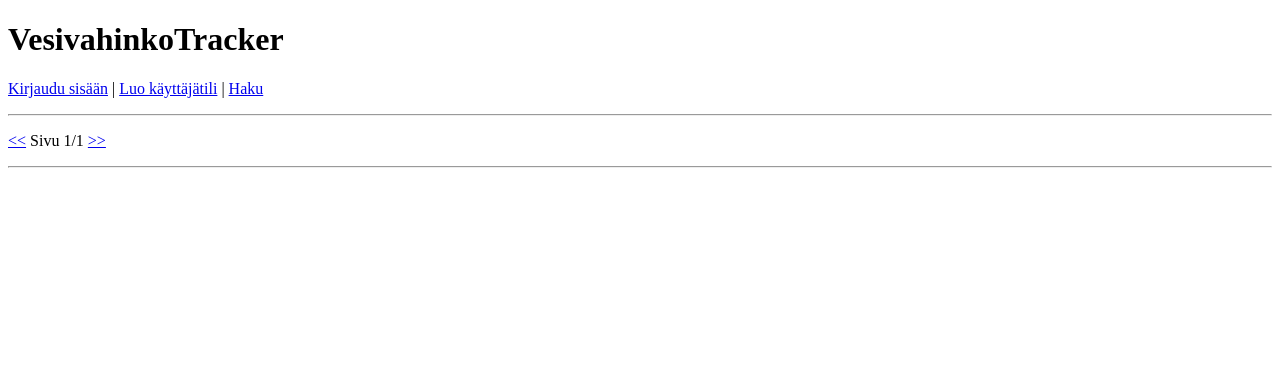
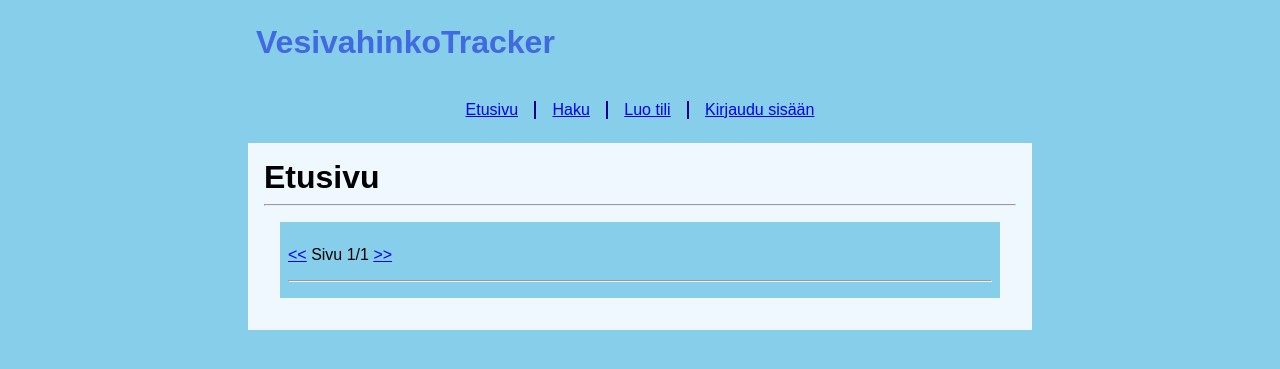
Before and after one commit to aapoasik/VesivahinkoTracker, a Flask app: page / in a window 1280 px wide. Shown: the top 369 px of the page. Run offline with Flask 3, Linux system fonts and the light colour scheme; data that the repository does not hold is empty.

Commit message:
Rudimentary styling

```diff
--- /dev/null
+++ b/static/main.css
@@ -0,0 +1,66 @@
+body {
+  margin: auto;
+  max-width: 50em;
+  font-family: sans-serif;
+  background-color: skyblue;
+}
+
+.newreport {
+  border: 2px solid darkblue;
+  background-color: skyblue;
+  padding: 0.5em;
+  margin: 1em;
+}
+
+.nav {
+  background-color: skyblue;
+  padding: 0.5em;
+  margin: 1em;
+}
+
+nav {
+  text-align: center;
+}
+
+nav ul {
+  padding: 0;
+  margin: 0;
+}
+
+nav li {
+  display: inline-block;
+  padding: 0 1em;
+  margin: 0;
+}
+
+nav li:not(:last-of-type) {
+  border-right: 2px solid darkblue;
+}
+
+nav li:not(:first-of-type) {
+  margin-left: -0.25em;
+}
+
+.header {
+  background-color: skyblue;
+  color: royalblue;
+  padding: 1em;
+  margin: 0.5em 0;
+}
+
+.content {
+  background-color: aliceblue;
+  padding: 1em;
+  margin: 0.5em 0.5em;
+}
+
+.report {
+  border: 2px solid darkblue;
+  background-color: skyblue;
+  padding: 0.2em 0.5em;
+  margin: 1em;
+}
+
+h1, h2 {
+  margin: 0;
+}
--- a/templates/index.html
+++ b/templates/index.html
@@ -1,28 +1,25 @@
 <!DOCTYPE html> <html>
 
-<head>
-  <title>Etusivu</title>
-</head>
+{% extends "layout.html" %}
 
-<body>
-  <h1>VesivahinkoTracker</h1>
-  {% if session.user_id %}
-  <p>
-    Olet kirjautunut sisään nimellä {{ username[0] }}
-  </p>
-  <p>
-    <a href="/logout">Kirjaudu ulos</a>
-    | <a href="/search">Haku</a>
-  </p>
-  <hr />
+{% block title %}VesivahinkoTracker{% endblock %}
 
-  <h2>Raportoi vesivahinko</h2>
+{% block content %}
+<h1>Etusivu</h1>
 
   {% for message in get_flashed_messages() %}
   <p>
     <b>{{ message }}</b>
   </p>
   {% endfor %}
+
+{% if session.user_id %}
+  <br />
+  Olet kirjautunut käyttäjänä {{ username[0] }}
+
+  <div class="newreport">
+
+  <h2>Raportoi vesivahinko</h2>
 
   <form action="/new_report" method="post" enctype="multipart/form-data">
     <p>
@@ -48,16 +45,12 @@
     <input type="hidden" name="csrf_token" value="{{ session.csrf_token }}" />
     <input type="submit" value="Lähetä" />
   </form>
-  {% else %}
-  <p>
-    <a href="/login">Kirjaudu sisään</a>
-  | <a href="/register">Luo käyttäjätili</a>
-  | <a href="/search">Haku</a>
-  </p>
+  </div>
 {% endif %}
 
   <hr />
   {% for report in reports %}
+  <div class="report">
     <p>
       <strong><a href="/report/{{ report.id }}">{{ report.title }}</a></strong>
       <br />
@@ -70,15 +63,15 @@
       Raportoitu {{ report.last_sent }}
     </p>
     <hr />
+  </div>
   {% endfor %}
 
+  <div class="nav">
     <p>
       <a href="/{{ page - 1 }}">&lt;&lt;</a>
       Sivu {{ page }}/{{ page_count }}
       <a href="/{{ page + 1 }}">&gt;&gt;</a>
     </p>
     <hr />
-
-</body>
-
-</html>
+  </div>
+{% endblock %}
--- /dev/null
+++ b/templates/layout.html
@@ -0,0 +1,34 @@
+<!DOCTYPE html>
+<html>
+
+<head>
+  <title>{% block title %}{% endblock %}</title>
+  <link rel="stylesheet" href="/static/main.css">
+</head>
+
+<body>
+  <div class="header">
+    <h1>VesivahinkoTracker</h1>
+  </div>
+
+  <div class="nav">
+    <nav>
+      <ul>
+        <li><a href="/">Etusivu</a></li>
+        <li><a href="/search">Haku</a></li>
+        {% if session.user_id %}
+        <li><a href="/logout">Kirjaudu ulos</a></li>
+        {% else %}
+        <li><a href="/register">Luo tili</a></li>
+        <li><a href="/login">Kirjaudu sisään</a></li>
+        {% endif %}
+      </ul>
+    </nav>
+  </div>
+
+  <div class="content">
+    {% block content %}{% endblock %}
+  </div>
+</body>
+
+</html>
```
Lines whose indentation alone changed are shown as unchanged.
